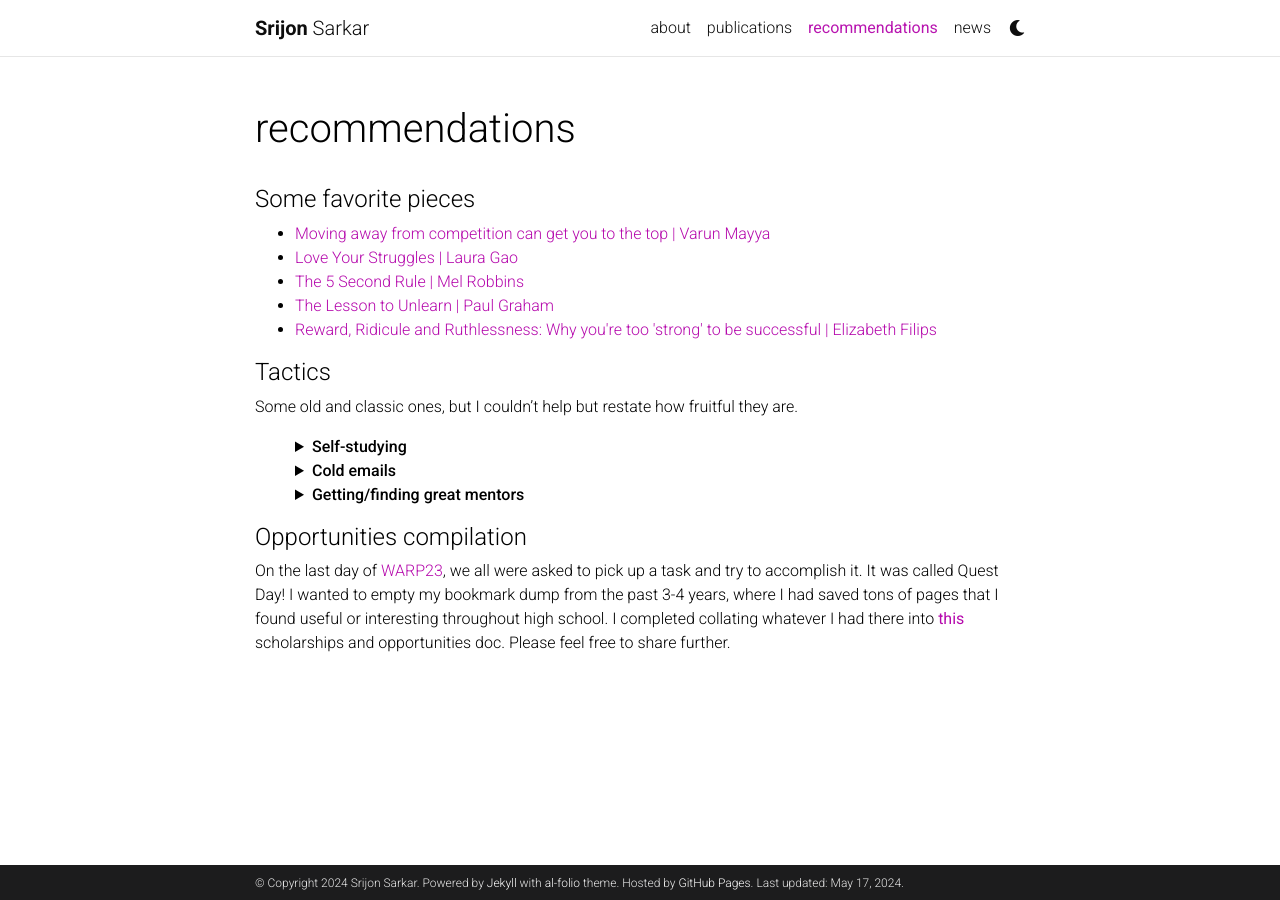
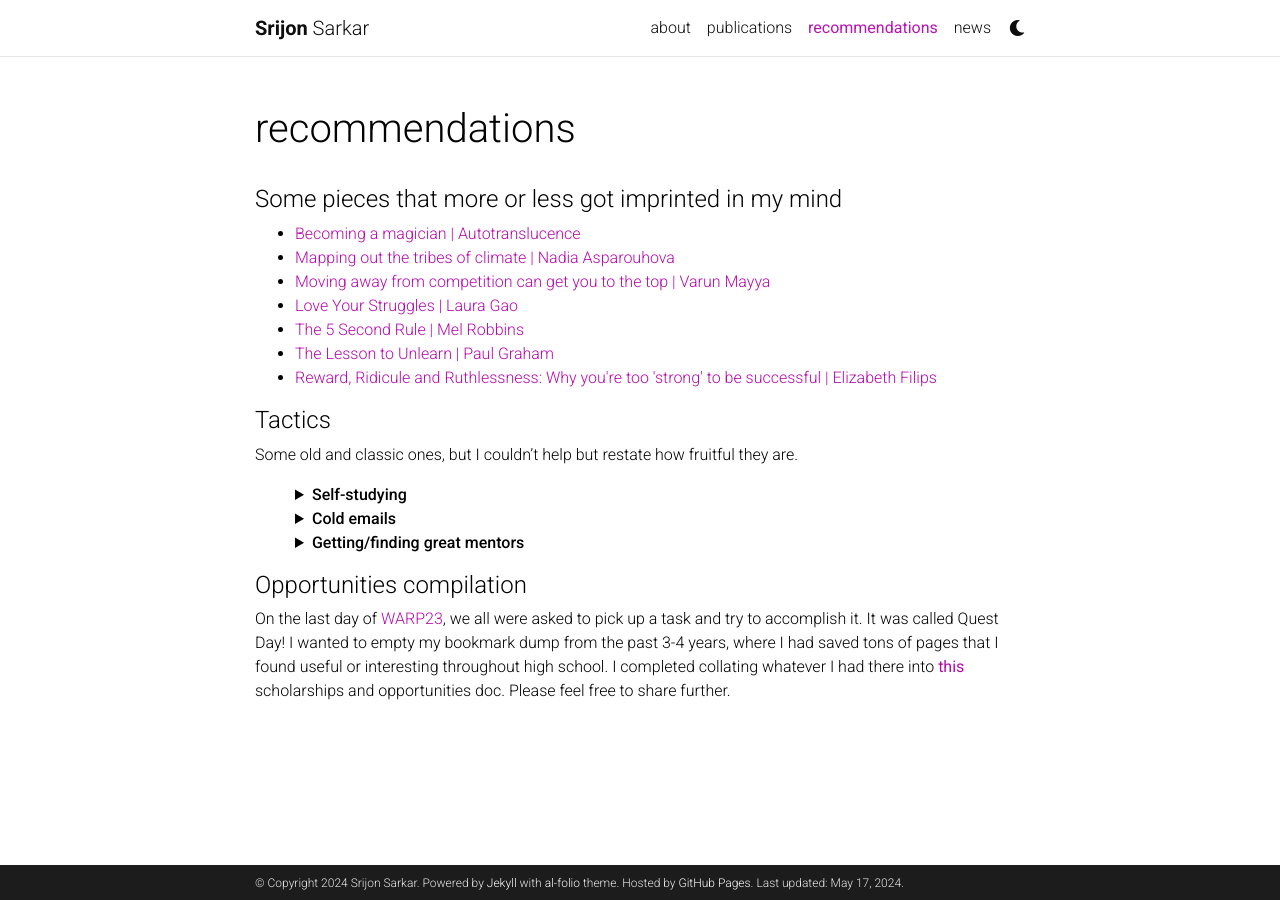
Before and after one commit to sarkarsrijon/sarkarsrijon.github.io, a Jekyll site: the page built from _pages/rec.md, in a window 1280 px wide. Built offline with Jekyll 4.4.1, drawn with Linux system fonts in a browser that asks for light colours; comment, search, counter and statistics services are not loaded; a style sheet for code colours, icons or effects is not loaded.

Commit message:
Update rec.md

```diff
--- a/_pages/rec.md
+++ b/_pages/rec.md
@@ -7,9 +7,11 @@ nav_order: 6
 nav: true
 ---
 
-#### Some favorite pieces
+#### Some pieces that more or less got imprinted in my mind
 
 <ul>
+  <li> <a href='https://autotranslucence.wordpress.com/2018/03/30/becoming-a-magician/'>Becoming a magician | Autotranslucence</a> </li>
+  <li> <a href='https://nadia.xyz/climate-tribes'>Mapping out the tribes of climate | Nadia Asparouhova</a> </li>
   <li> <a href='https://youtu.be/iLSjasEa3pM'>Moving away from competition can get you to the top | Varun Mayya</a> </li>
   <li> <a href='https://www.lauragao.ca/essays/love-your-struggles'>Love Your Struggles | Laura Gao</a> </li>
   <li> <a href='https://www.youtube.com/watch?v=nI2VQ-ZsNr0'>The 5 Second Rule | Mel Robbins</a> </li>
```
